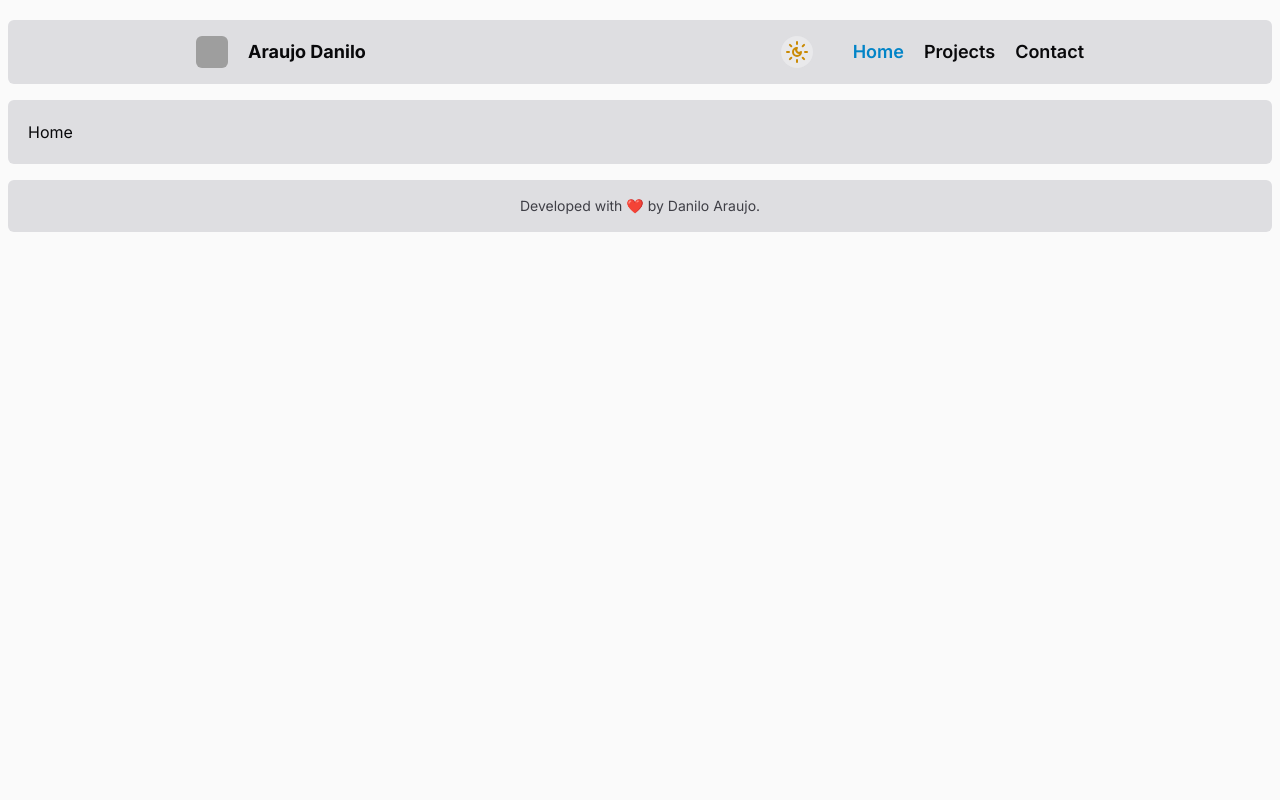
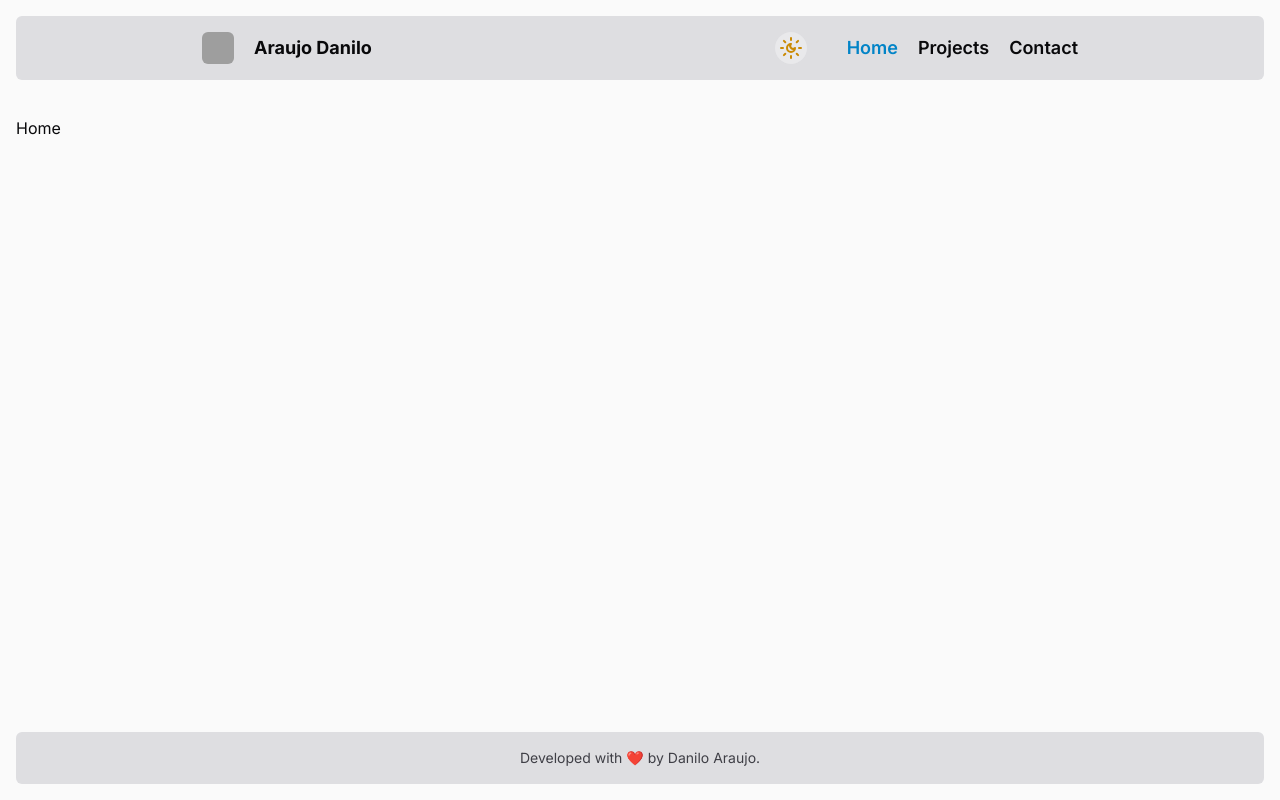
Before and after one commit to araujodanilo/araujodanilo-react, a React (Vite) app: page / in a window 1280 px wide. Built offline with nearby package versions, Linux system fonts and the light colour scheme; grey boxes are pictures that could not be loaded.

Commit message:
perf: remove unneeded styles on layout component

```diff
--- a/src/components/layout/index.tsx
+++ b/src/components/layout/index.tsx
@@ -4,9 +4,9 @@ import { Outlet } from "react-router-dom";
 
 export function Layout() {
   return (
-    <div className="bg-zinc-50 text-zinc-950 dark:bg-zinc-950 dark:text-zinc-50 py-5 px-2 space-y-4 transition-colors duration-200 w-screen min-h-screen h-screen">
+    <div className="space-y-4 min-h-screen flex flex-col py-4 px-4 mx-auto w-full">
       <HeaderComponent />
-      <main className="bg-zinc-300/75 dark:bg-zinc-800/25 rounded-md py-5 px-5">
+      <main className="flex-1 pt-5">
         <Outlet />
       </main>
       <FooterComponent />
```
